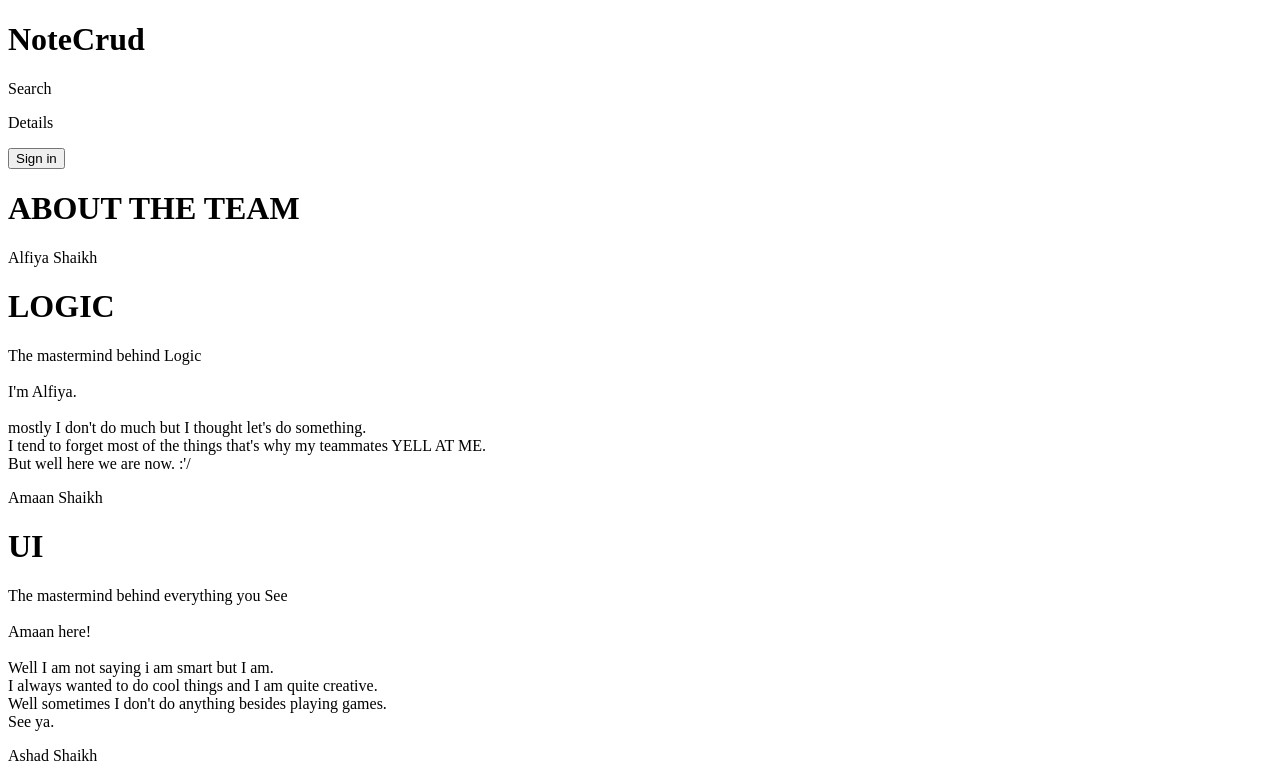
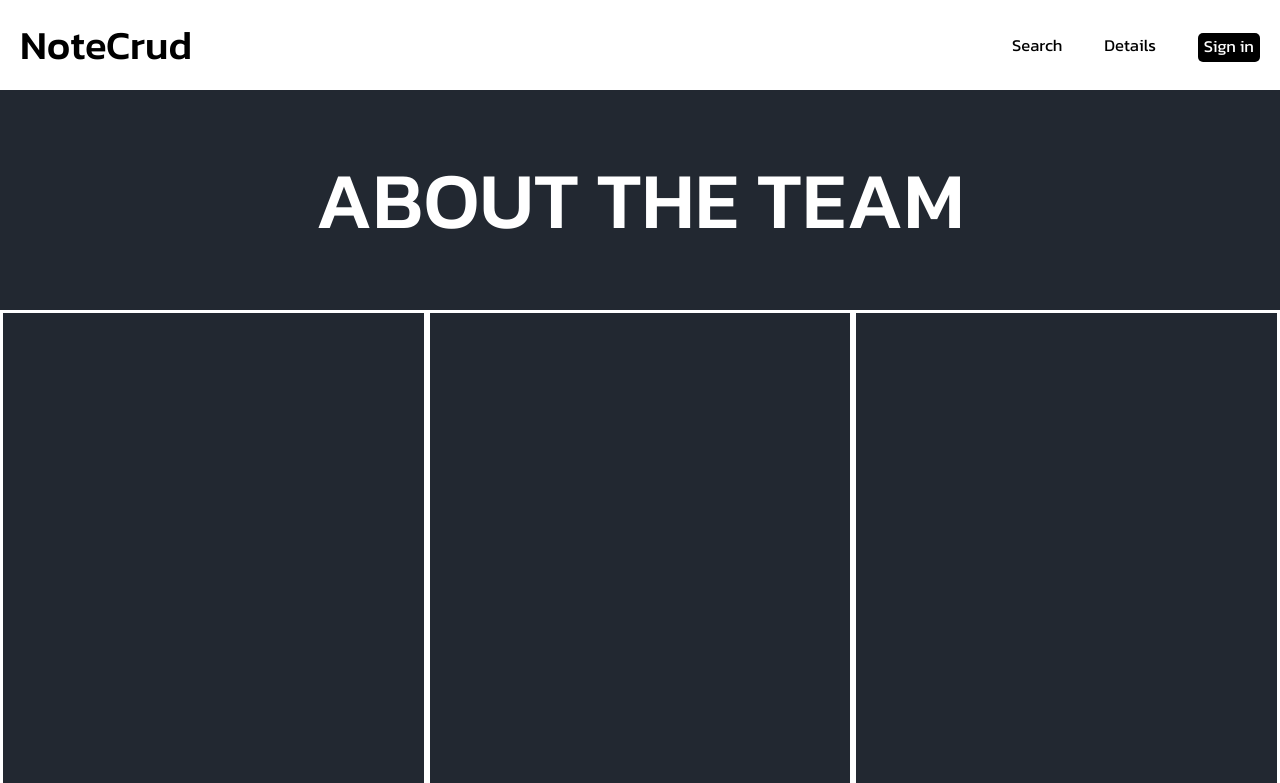
Before and after one commit to mohdAmaan187/test_test, a plain HTML site: page templates/about_us.html in a window 1280 px wide. Shown: the top 783 px of the page. Drawn offline with Linux system fonts and the light colour scheme; the site is published under a folder, as on GitHub Pages, so addresses that start at the root find nothing.

Commit message:
Update about_us.html

```diff
--- a/templates/about_us.html
+++ b/templates/about_us.html
@@ -7,9 +7,9 @@
     <link rel="preconnect" href="https://fonts.googleapis.com">
     <link rel="preconnect" href="https://fonts.gstatic.com" crossorigin>
     <link href="https://fonts.googleapis.com/css2?family=Kanit:ital,wght@0,100;0,200;0,300;0,400;0,500;0,600;0,700;0,800;0,900;1,100;1,200;1,300;1,400;1,500;1,600;1,700;1,800;1,900&display=swap" rel="stylesheet">
-    <link rel="stylesheet" href="/static/css/about_us.css">
-    <link rel="stylesheet" href="/static/css/index/nav.css">
-    <link rel="stylesheet" href="/static/css/footer.css">
+    <link rel="stylesheet" href="static/css/about_us.css">
+    <link rel="stylesheet" href="static/css/index/nav.css">
+    <link rel="stylesheet" href="static/css/footer.css">
 </head>
 <body>
     <div class="nav_bar">
```
